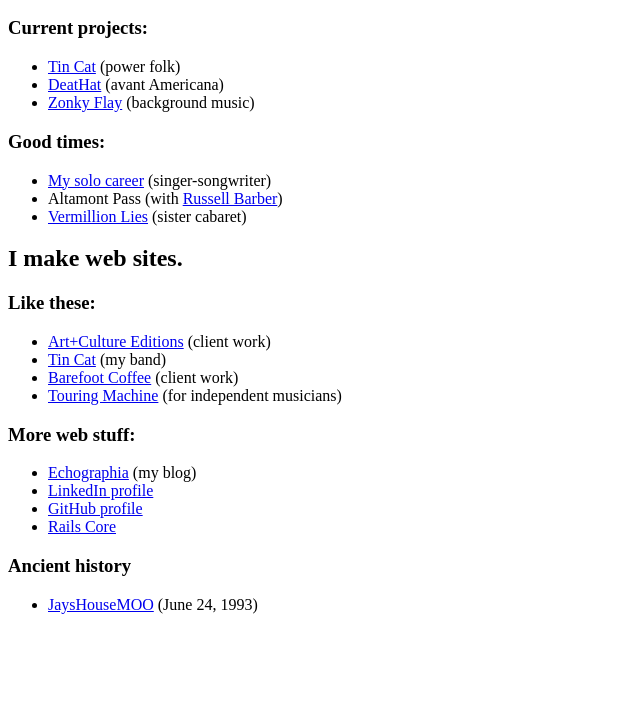
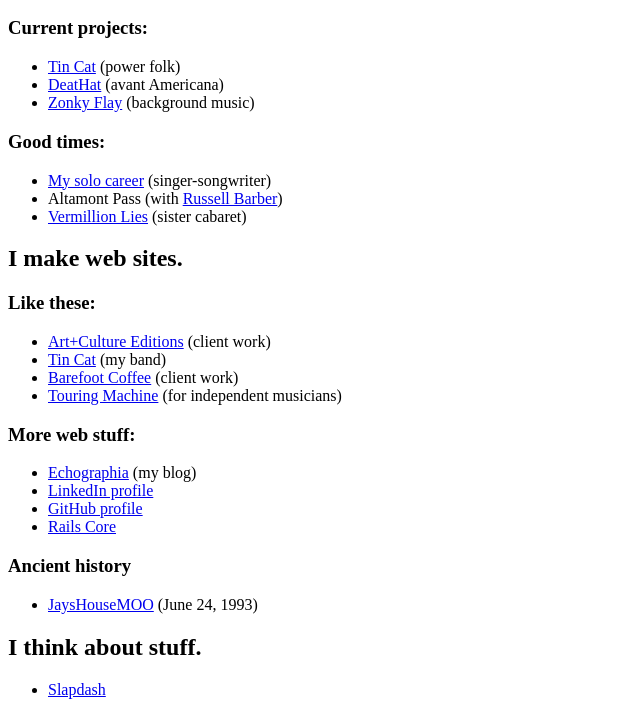
Before and after one commit to eostrom/erikostrom.com, a plain HTML site: page index.html in a window 1280 px wide. Shown: the part 96-811 px from the top of the page, without its empty margins (0-640 px from the left). Drawn offline with Linux system fonts and the light colour scheme.

Commit message:
Added Slapdash.

```diff
--- a/index.html
+++ b/index.html
@@ -60,5 +60,18 @@
         </li>
       </ul>
     </section>
+
+<!--
+    <section id="cause">
+      <h2>I care about stuff.</h2>
+    </section>
+-->
+
+    <section id="random">
+      <h2>I think about stuff.</h2>
+      <ul>
+        <li><a href="http://slapdash.erikostrom.com/">Slapdash</a></li>
+      </ul>
+    </section>
   </body>
 </html>
```
